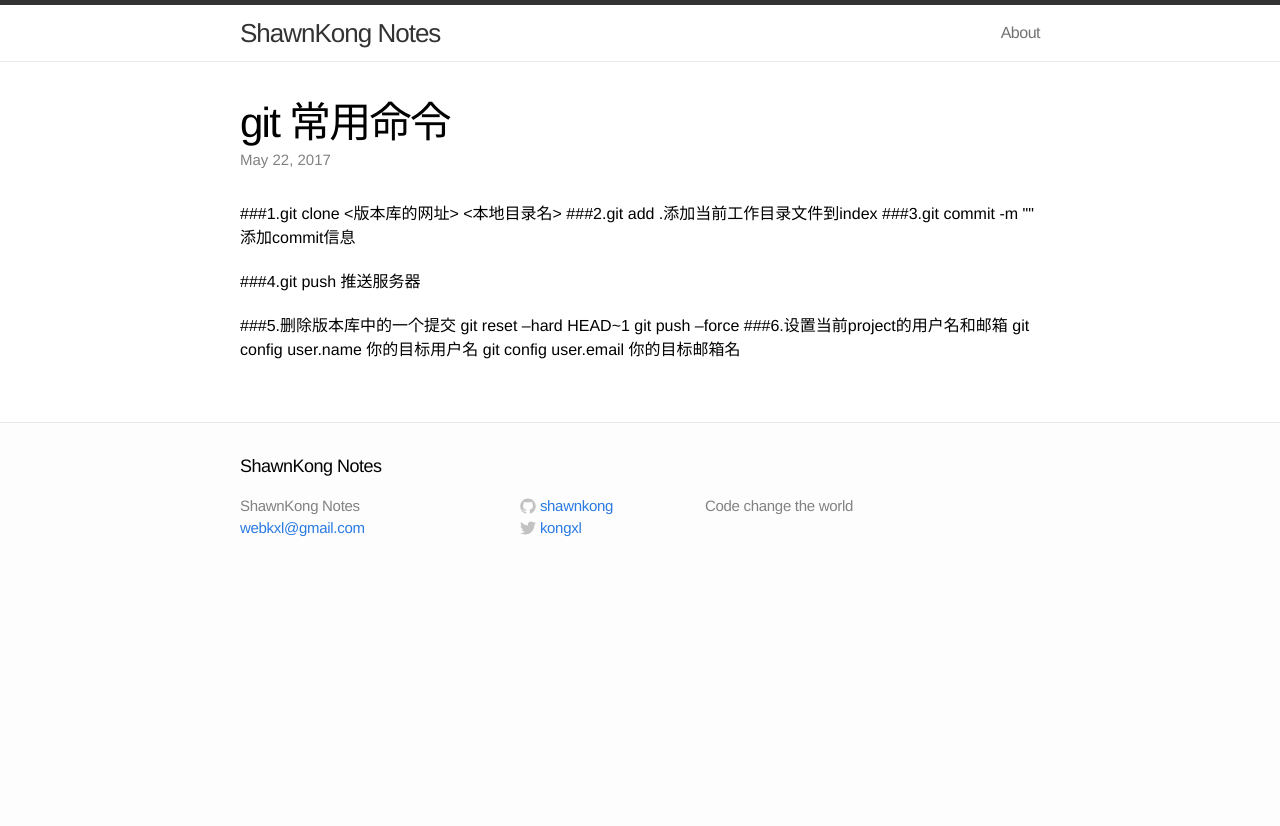
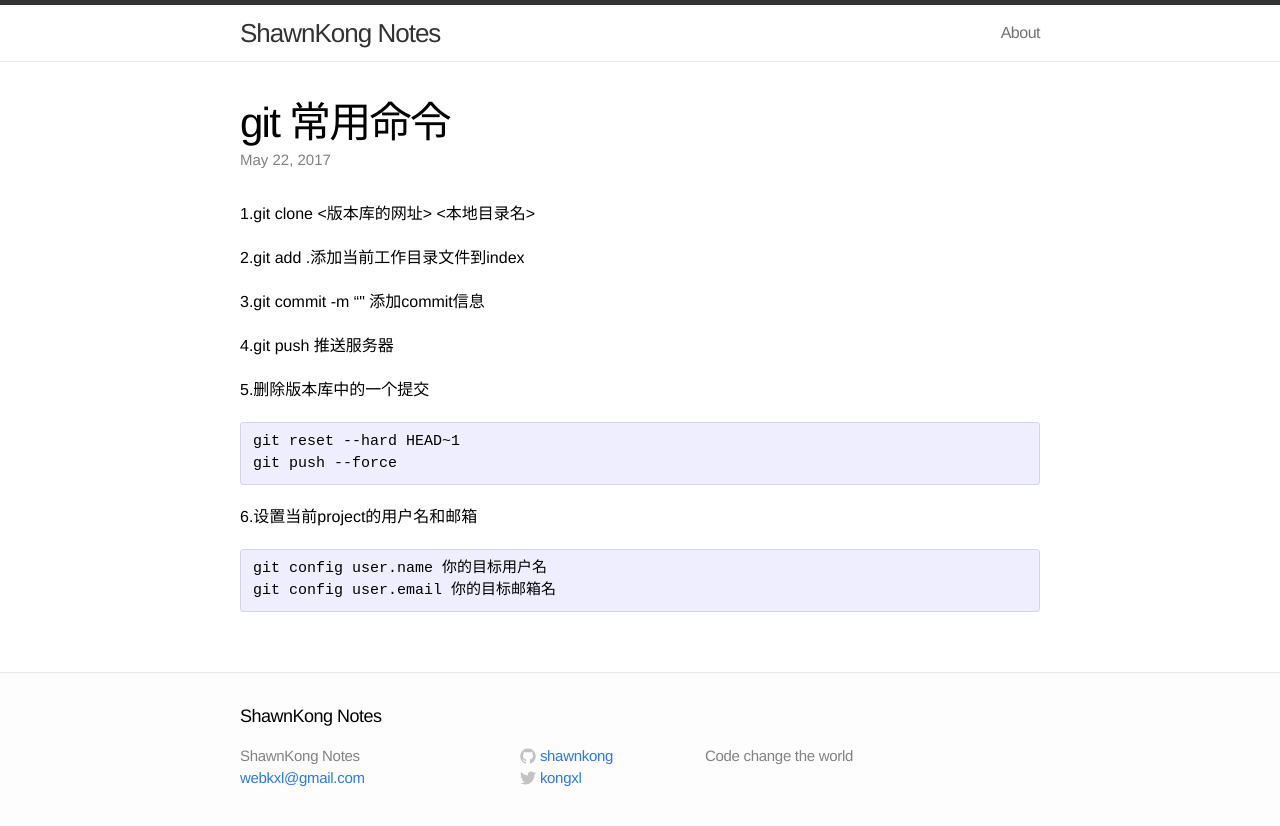
Before and after one commit to shawnkong/shawnkong.github.io, a Jekyll site: the page built from _posts/2017-05-22-git-command.md, in a window 1280 px wide. Shown: the top 826 px of the page. Built offline with Jekyll 4.4.1, drawn with Linux system fonts in a browser that asks for light colours.

Commit message:
modify style

```diff
--- a/_posts/2017-05-22-git-command.md
+++ b/_posts/2017-05-22-git-command.md
@@ -3,15 +3,20 @@ layout: post
 title: git 常用命令
 ---
 
-###1.git clone <版本库的网址> <本地目录名>
-###2.git add .添加当前工作目录文件到index
-###3.git commit -m "<message>"  添加commit信息
+ 1.git clone <版本库的网址> <本地目录名>
 
-###4.git push  推送服务器
+ 2.git add .添加当前工作目录文件到index
 
-###5.删除版本库中的一个提交
+ 3.git commit -m "<message>"  添加commit信息
+
+ 4.git push  推送服务器
+
+ 5.删除版本库中的一个提交
+
 	git reset --hard HEAD~1
 	git push --force
-###6.设置当前project的用户名和邮箱
+
+ 6.设置当前project的用户名和邮箱
+
 	git config user.name 你的目标用户名
 	git config user.email 你的目标邮箱名
```
